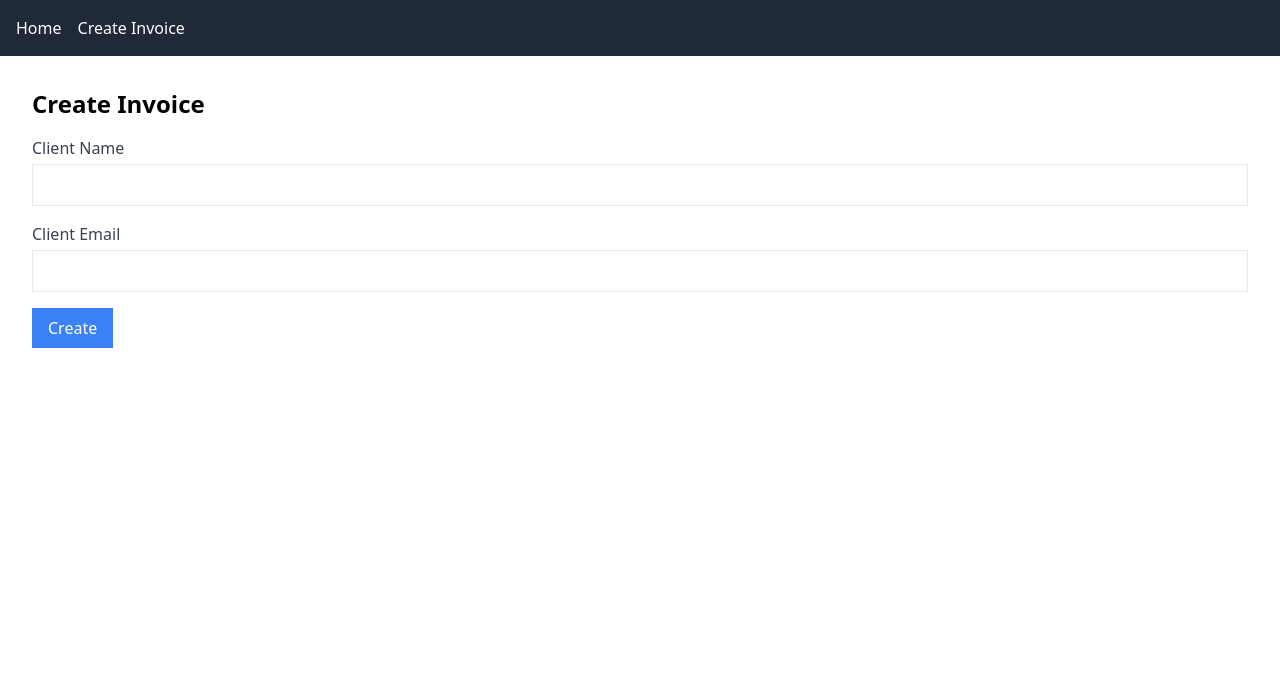
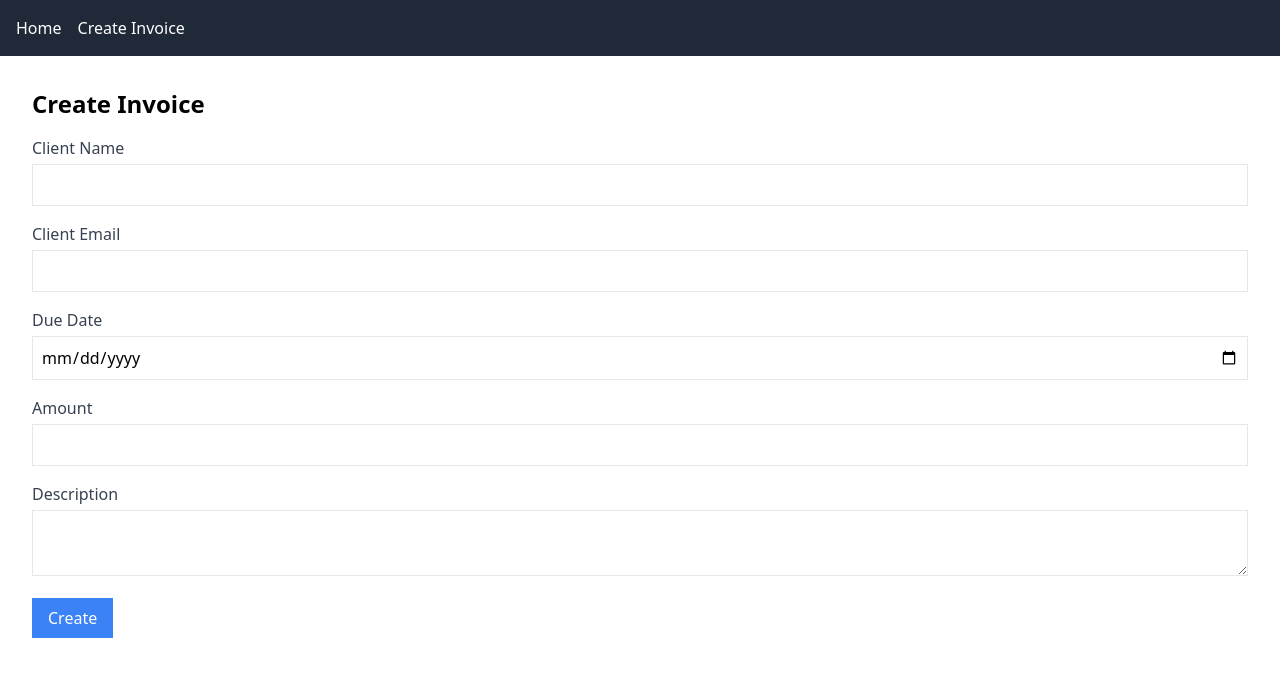
Before and after one commit to YasinOruc/invoicing, a Next.js app in the folder invoicing_frontend/: page /invoices/create in a window 1280 px wide. Shown: the top 676 px of the page. Built offline with nearby package versions, Linux system fonts and the light colour scheme; no server answers.

Commit message:
fixed the invoice creating page

```diff
--- a/invoicing_frontend/src/app/invoices/[id]/edit/page.tsx
+++ b/invoicing_frontend/src/app/invoices/[id]/edit/page.tsx
@@ -50,7 +50,7 @@ export default function InvoiceEditPage({ params }: { params: { id: string } })
     <div className="p-8">
       <h1 className="text-2xl font-bold mb-4">Edit Invoice {invoice.id}</h1>
       <form onSubmit={handleSubmit}>
-        {/* Form fields */}
+        {/* Client Name */}
         <div className="mb-4">
           <label className="block text-gray-700">Client Name</label>
           <input
@@ -59,9 +59,10 @@ export default function InvoiceEditPage({ params }: { params: { id: string } })
             value={invoice.client_name}
             onChange={handleChange}
             className="mt-1 p-2 border w-full"
+            required
           />
         </div>
-        {/* Repeat for other fields */}
+        {/* Client Email */}
         <div className="mb-4">
           <label className="block text-gray-700">Client Email</label>
           <input
@@ -70,9 +71,45 @@ export default function InvoiceEditPage({ params }: { params: { id: string } })
             value={invoice.client_email}
             onChange={handleChange}
             className="mt-1 p-2 border w-full"
+            required
           />
         </div>
-        {/* ... */}
+        {/* Due Date */}
+        <div className="mb-4">
+          <label className="block text-gray-700">Due Date</label>
+          <input
+            type="date"
+            name="due_date"
+            value={invoice.due_date}
+            onChange={handleChange}
+            className="mt-1 p-2 border w-full"
+            required
+          />
+        </div>
+        {/* Amount */}
+        <div className="mb-4">
+          <label className="block text-gray-700">Amount</label>
+          <input
+            type="number"
+            step="0.01"
+            name="amount"
+            value={invoice.amount}
+            onChange={handleChange}
+            className="mt-1 p-2 border w-full"
+            required
+          />
+        </div>
+        {/* Description */}
+        <div className="mb-4">
+          <label className="block text-gray-700">Description</label>
+          <textarea
+            name="description"
+            value={invoice.description}
+            onChange={handleChange}
+            className="mt-1 p-2 border w-full"
+            required
+          ></textarea>
+        </div>
         <button type="submit" className="bg-blue-500 text-white px-4 py-2">
           Save
         </button>
--- a/invoicing_frontend/src/app/invoices/create/page.tsx
+++ b/invoicing_frontend/src/app/invoices/create/page.tsx
@@ -37,7 +37,7 @@ export default function InvoiceCreatePage() {
     <div className="p-8">
       <h1 className="text-2xl font-bold mb-4">Create Invoice</h1>
       <form onSubmit={handleSubmit}>
-        {/* Form fields */}
+        {/* Client Name */}
         <div className="mb-4">
           <label className="block text-gray-700">Client Name</label>
           <input
@@ -46,9 +46,10 @@ export default function InvoiceCreatePage() {
             value={invoice.client_name}
             onChange={handleChange}
             className="mt-1 p-2 border w-full"
+            required
           />
         </div>
-        {/* Repeat for other fields */}
+        {/* Client Email */}
         <div className="mb-4">
           <label className="block text-gray-700">Client Email</label>
           <input
@@ -57,9 +58,45 @@ export default function InvoiceCreatePage() {
             value={invoice.client_email}
             onChange={handleChange}
             className="mt-1 p-2 border w-full"
+            required
           />
         </div>
-        {/* ... */}
+        {/* Due Date */}
+        <div className="mb-4">
+          <label className="block text-gray-700">Due Date</label>
+          <input
+            type="date"
+            name="due_date"
+            value={invoice.due_date}
+            onChange={handleChange}
+            className="mt-1 p-2 border w-full"
+            required
+          />
+        </div>
+        {/* Amount */}
+        <div className="mb-4">
+          <label className="block text-gray-700">Amount</label>
+          <input
+            type="number"
+            step="0.01"
+            name="amount"
+            value={invoice.amount}
+            onChange={handleChange}
+            className="mt-1 p-2 border w-full"
+            required
+          />
+        </div>
+        {/* Description */}
+        <div className="mb-4">
+          <label className="block text-gray-700">Description</label>
+          <textarea
+            name="description"
+            value={invoice.description}
+            onChange={handleChange}
+            className="mt-1 p-2 border w-full"
+            required
+          ></textarea>
+        </div>
         <button type="submit" className="bg-blue-500 text-white px-4 py-2">
           Create
         </button>
--- a/invoicing_frontend/src/app/page.tsx
+++ b/invoicing_frontend/src/app/page.tsx
@@ -3,7 +3,7 @@
 'use client';
 
 import { useEffect, useState } from 'react';
-import api from '../api';
+import api from '@/api';
 import Link from 'next/link';
 
 interface Invoice {
@@ -18,13 +18,26 @@ interface Invoice {
 
 export default function InvoiceListPage() {
   const [invoices, setInvoices] = useState<Invoice[]>([]);
+  const [loading, setLoading] = useState(true);
+
+  const fetchInvoices = () => {
+    api
+      .get('invoices/')
+      .then((response) => {
+        setInvoices(response.data);
+        setLoading(false);
+      })
+      .catch((error) => {
+        console.error(error);
+        setLoading(false);
+      });
+  };
 
   useEffect(() => {
-    api
-      .get('invoices/')
-      .then((response) => setInvoices(response.data))
-      .catch((error) => console.error(error));
+    fetchInvoices();
   }, []);
+
+  if (loading) return <div>Loading...</div>;
 
   return (
     <div className="p-8">
@@ -32,6 +45,9 @@ export default function InvoiceListPage() {
       <Link href="/invoices/create" className="text-blue-500 mb-4 inline-block">
         Create Invoice
       </Link>
+      {invoices.length === 0 ? (
+        <p>No invoices found.</p>
+      ) : (
         <table className="min-w-full border">
           <thead>
             <tr>
@@ -67,6 +83,7 @@ export default function InvoiceListPage() {
             ))}
           </tbody>
         </table>
+      )}
     </div>
   );
 }
```
Also changed, not shown: 1 other file (tests, documents, lock files or other folders). Lines whose indentation alone changed are shown as unchanged.
